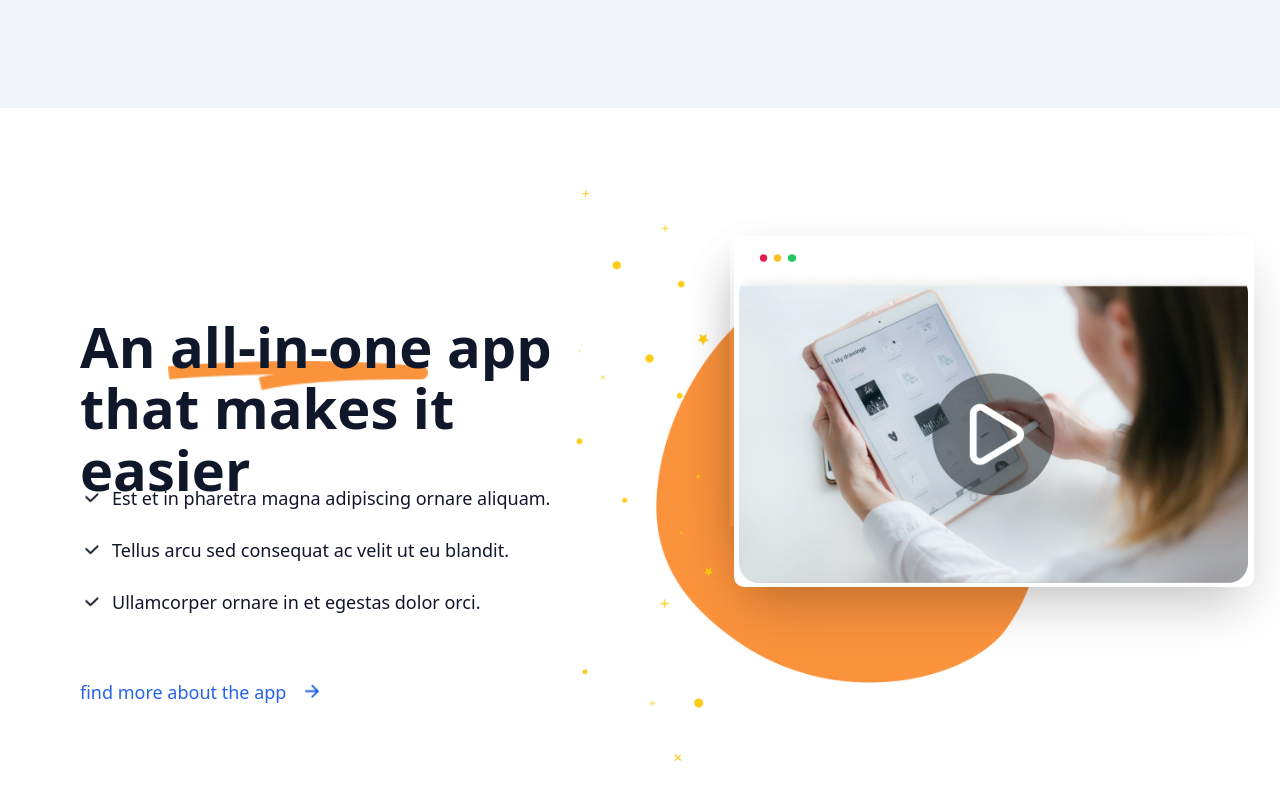
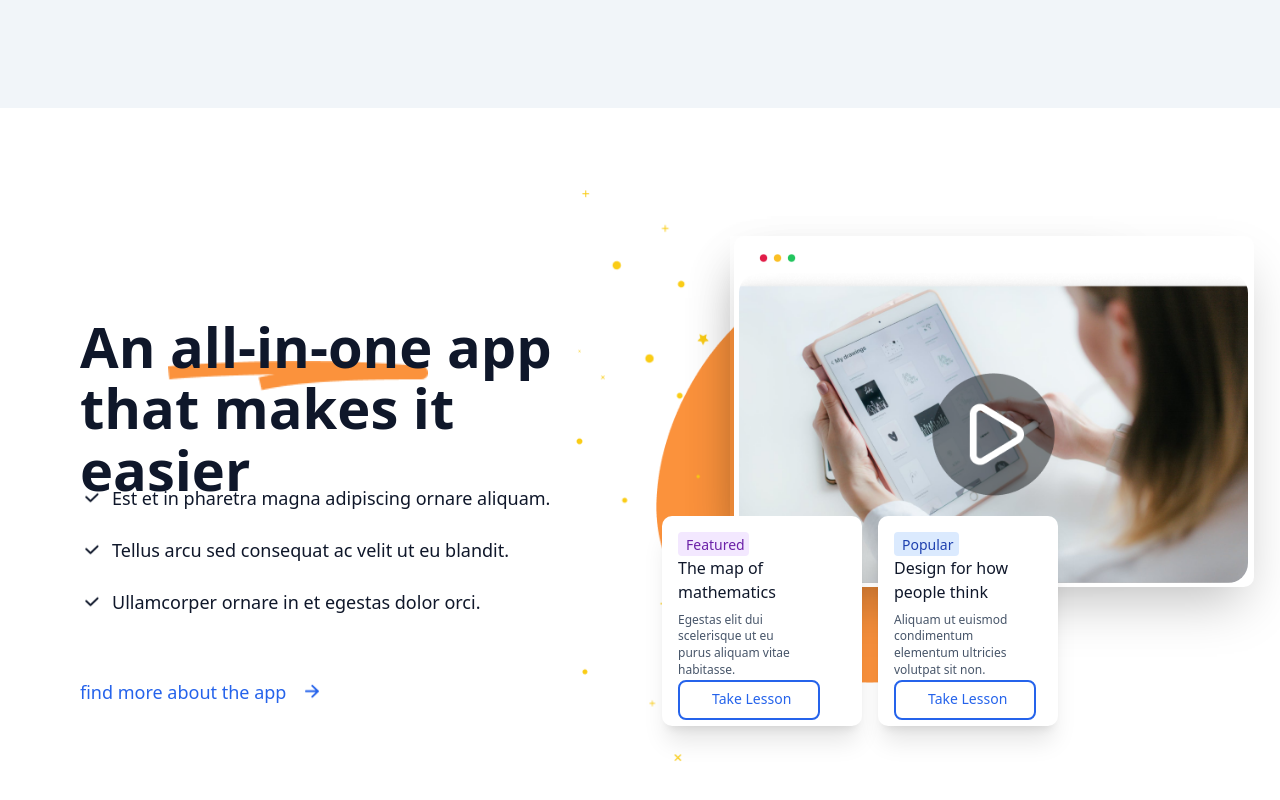
Before and after one commit to Anku07/front-end-design, a Next.js app: page / in a window 1280 px wide. Shown: the part 1896-2696 px from the top of the page. Built offline with nearby package versions, Linux system fonts and the light colour scheme.

Commit message:
section3 created card

```diff
--- a/src/components/main/section3.tsx
+++ b/src/components/main/section3.tsx
@@ -78,7 +78,78 @@
               </div>
             </div>
 
+            {/* small card */}
+            <div className="flex relative lg:w-[550px] lg:h-[212px] w-[336px] h-[232px] top-[170px] left-[41px] gap-4 lg:top-[280px] lg:left-3 ">
+              {/* first card */}
+              <div className="flex flex-col justify-evenly w-[160px] h-[232px] rounded-[10px] lg:w-[200px] lg:h-[210px] p-4 bg-white shadow-xl">
+                <div className="w-[140.33px] h-[136px] ">
+                  <div className="w-[71px] h-[24px] rounded-[4px] px-1 pb-3  bg-[rgba(243,232,255,1)]">
+                    <span className="font-normal text-[14px] leading-[19.6px] text-[rgba(107,33,168,1)] p-1">
+                      Featured
+                    </span>
+                  </div>
+                  <div className="w-[128px] h-[36px] gap-[4px] ">
+                    <span className="font-base text-base leading-[17.6px] text-[rgba(15,23,42,1)] ">
+                      The map of mathematics
+                    </span>
+                  </div>
 
+                  <div className="w-[130px] h-[68px] mt-5">
+                    <p className="font-normal text-xs leading-[16.8px] text-[rgba(71,85,105,1)]">
+                      Egestas elit dui scelerisque ut eu purus aliquam vitae
+                      habitasse.
+                    </p>
+                  </div>
+                </div>
+                <div className="w-[140px] h-[62px] mt-2 gap-[16px] pt-1">
+                  <div className="w-[128px] h-[40px] lg:w-[142px] rounded-lg border-[2px] px-3 py-1 border-[rgba(37,99,235,1)]">
+                    <div className="w-[100px] h-[24px] px-3">
+                      <div className="w-[100px] h-[24px] pl-2">
+                        <span className="font-base text-sm left-5 leading-6 text-[rgba(37,99,235,1)]">
+                          Take Lesson
+                        </span>
+                      </div>
+                    </div>
+                  </div>
+                </div>
+              </div>
+
+              {/* second card */}
+              <div className="flex flex-col justify-evenly w-[160px] h-[232px] lg:w-[180px] lg:h-[210px] rounded-[10px] pt-4 pl-4 bg-white shadow-xl">
+                <div className="w-[10.33px] h-[136px] ">
+                  <div className="w-[65px] h-[24px] rounded-[4px] px-1 pb-3  bg-[rgba(219,234,254,1)]">
+                    <span className="font-normal text-[14px] leading-[19.6px] text-[rgba(30,64,175,1)] p-1">
+                      Popular
+                    </span>
+                  </div>
+                  <div className="w-[128px] h-[36px] gap-[4px] ">
+                    <span className="font-base text-base leading-[17.6px] text-[rgba(15,23,42,1)] ">
+                      Design for how people think
+                    </span>
+                  </div>
+
+                  <div className="w-[140px] h-[68px] mt-5">
+                    <p className="font-normal text-xs leading-[16.8px] text-[rgba(71,85,105,1)]">
+                      Aliquam ut euismod condimentum elementum ultricies
+                      volutpat sit non.
+                    </p>
+                  </div>
+                </div>
+                <div className="w-[140px] h-[72px] mt-2 gap-[16px] pt-1">
+                  <div className="w-[128px] h-[40px] lg:w-[142px] rounded-lg border-[2px] px-3 py-1 border-[rgba(37,99,235,1)]">
+                    <div className="w-[100px] h-[24px] px-3">
+                      <div className="w-[100px] h-[24px] pl-2">
+                        <span className="font-base text-sm leading-6 text-[rgba(37,99,235,1)]">
+                          Take Lesson
+                        </span>
+                      </div>
+                    </div>
+                  </div>
+                </div>
+              </div>
+
+
+            </div>
           </div>
         </div>
       </div>
```
